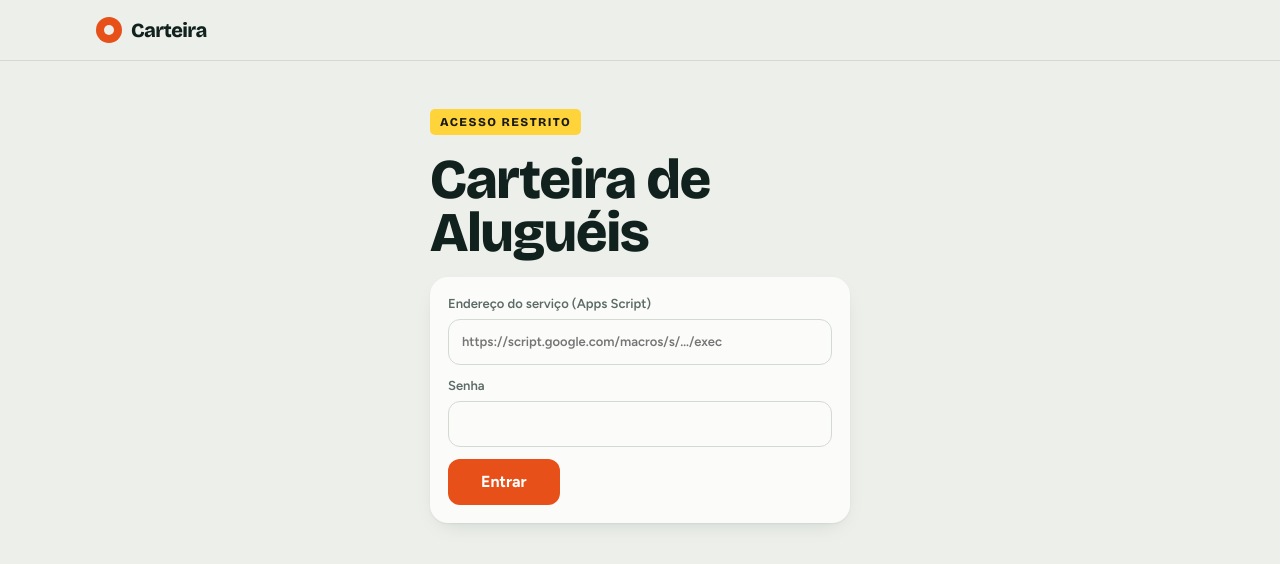
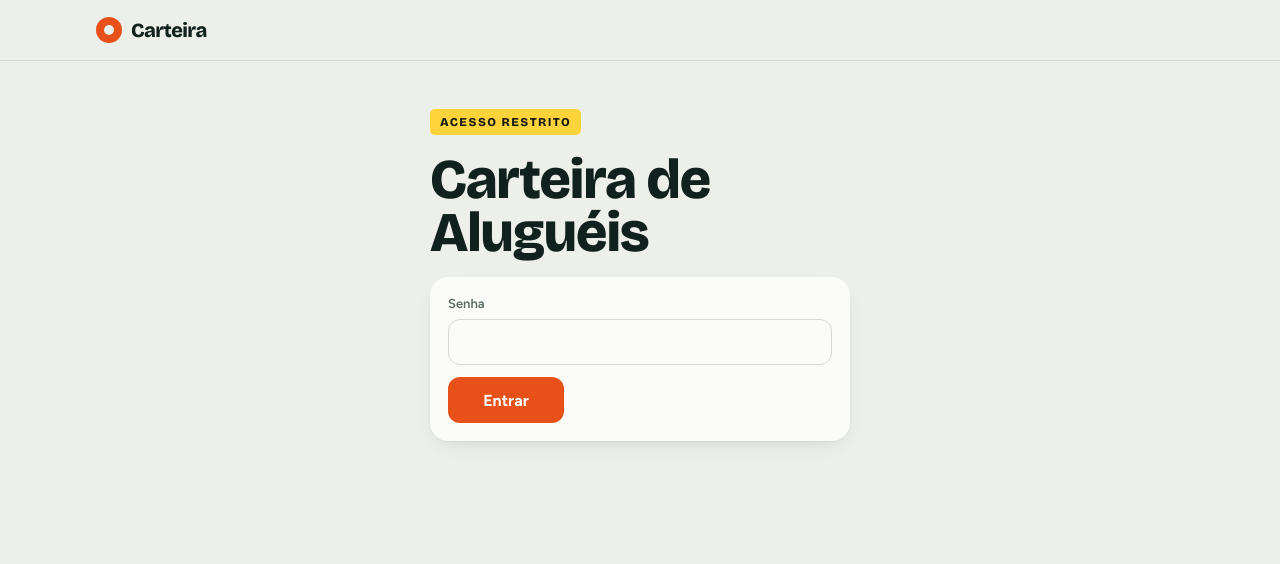
Before and after one commit to higorscoutinho/alugueis, a plain HTML site: page index.html in a window 1280 px wide. Drawn offline with nearby package versions, Linux system fonts and the light colour scheme.

Commit message:
Update index.html

```diff
--- a/index.html
+++ b/index.html
@@ -254,7 +254,7 @@ const VSTATUS = {agendada:'Agendada', realizada:'Realizada', cancelada:'Cancelad
 const FREQ = {mensal:'por mês', anual:'por ano', unico:'uma vez'};
 
 const state = {props:[], loaded:false, erro:false, logado:false, view:'imoveis', openId:null, tab:'resumo', fTipo:'todos', fStatus:'todos', q:''};
-const API_FIXA = ''; // Opcional: cole aqui o endereço do app da web do Apps Script (termina em /exec)
+const API_FIXA = 'https://script.google.com/macros/s/AKfycbxRUb_yCn5zekNrZdqlTF8OH0VADC-qH0EMKvC_vX_-niFsGsJr30vNln5fWRxzWjTi/exec'; // Opcional: cole aqui o endereço do app da web do Apps Script (termina em /exec)
 const ls = { get: k => { try { return localStorage.getItem(k) || ''; } catch (e) { return ''; } }, set: (k, v) => { try { v ? localStorage.setItem(k, v) : localStorage.removeItem(k); } catch (e) {} } };
 const apiUrl = () => API_FIXA || ls.get('ca_api');
 let token = ls.get('ca_token'), pend = 0, ultima = 0;
```
